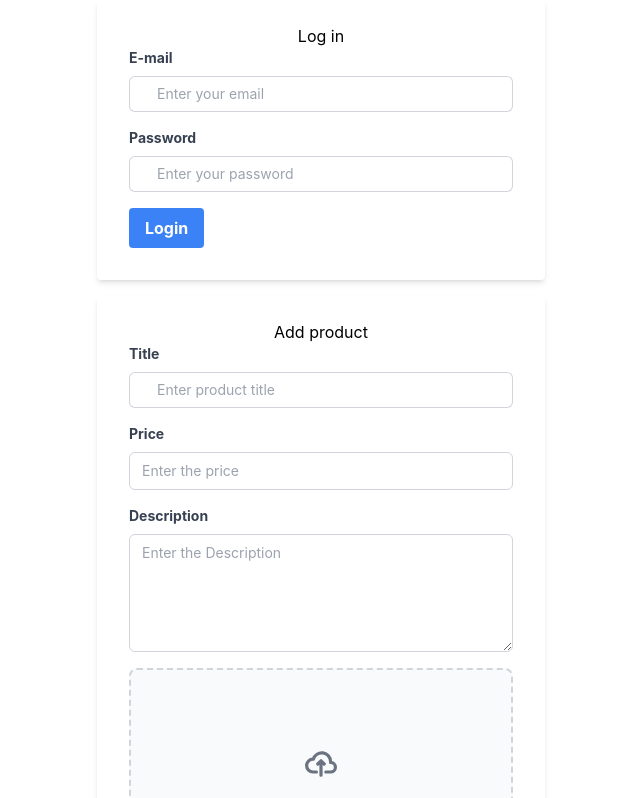
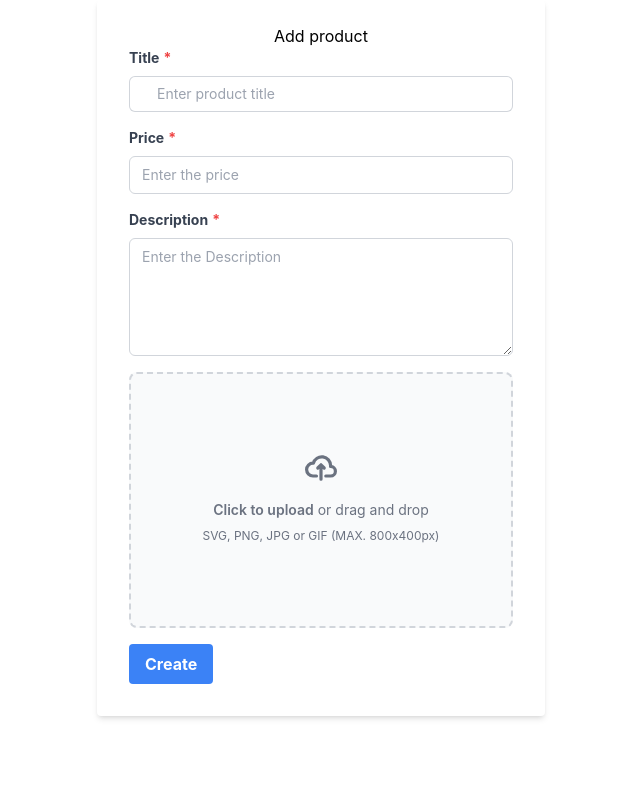
Before and after one commit to niraj-khatri-chhetri/PMS, a React (Create React App) app in the folder client/: page / in a window 1280 px wide. Shown: the top 798 px of the page, without its empty margins (319-959 px from the left). Built offline with nearby package versions, Linux system fonts and the light colour scheme; a web font is replaced by a local one.

Commit message:
formik validation

```diff
--- a/client/package.json
+++ b/client/package.json
@@ -16,6 +16,7 @@
     "react-scripts": "5.0.1",
     "redux": "^4.1.1",
     "redux-thunk": "^2.3.0",
+    "styled-components": "^6.1.8",
     "web-vitals": "^2.1.4",
     "yup": "^1.4.0"
   },
--- a/client/src/App.js
+++ b/client/src/App.js
@@ -9,7 +9,7 @@ function App() {
     <div className="App">
       {/* <Form /> */}
       {/* <SignupForm /> */}
-      <LoginForm />
+      {/* <LoginForm /> */}
 
       <ProductForm />
     </div>
--- a/client/src/components/Input/index.js
+++ b/client/src/components/Input/index.js
@@ -9,6 +9,8 @@ const index = ({
   values,
   placeholder,
   onChange,
+  errors = {},
+  isRequired = false,
 }) => {
   if (type === 'email') {
     return (
@@ -18,8 +20,8 @@ const index = ({
           className="block text-gray-700 text-sm font-bold mb-2 text-left"
         >
           {label}
+          {isRequired && <span className="text-red-500 ml-1">*</span>}
         </label>
-
         <input
           id={id}
           type="email"
@@ -28,9 +30,15 @@ const index = ({
           onChange={handleChange}
           value={values?.[`${name}`]}
           placeholder={placeholder}
-          className="block w-full rounded-md border-0 py-1.5 pl-7 pr-20 text-gray-900 ring-1 ring-inset ring-gray-300 placeholder:text-gray-400 focus:ring-2 focus:ring-inset focus:ring-indigo-600 sm:text-sm sm:leading-6 outline-none
-"
+          className={`block w-full rounded-md border-0 py-1.5 pl-7 pr-20 text-gray-900 ring-1 ring-inset ring-gray-300 placeholder:text-gray-400 focus:ring-2 focus:ring-inset focus:ring-indigo-600 sm:text-sm sm:leading-6 outline-none
+          `}
         />
+
+        {errors[`${name}`] && (
+          <p className="text-red-500 text-sm mt-1 text-left">
+            {errors[`${name}`]}
+          </p>
+        )}
       </div>
     );
   }
@@ -43,6 +51,7 @@ const index = ({
           className="block text-gray-700 text-sm font-bold mb-2 text-left"
         >
           {label}
+          {isRequired && <span className="text-red-500 ml-1">*</span>}
         </label>
 
         <input
@@ -53,8 +62,15 @@ const index = ({
           placeholder={placeholder}
           onChange={handleChange}
           value={values?.[`${name}`]}
-          className="block w-full rounded-md border-0 py-1.5 pl-7 pr-20 text-gray-900 ring-1 ring-inset ring-gray-300 placeholder:text-gray-400 focus:ring-2 focus:ring-inset focus:ring-indigo-600 sm:text-sm sm:leading-6 outline-none"
+          className={
+            'block w-full rounded-md border-0 py-1.5 pl-7 pr-20 text-gray-900 ring-1 ring-inset ring-gray-300 placeholder:text-gray-400 focus:ring-2 focus:ring-inset  focus:ring-indigo-500 sm:text-sm sm:leading-6 outline-none'
+          }
         />
+        {errors[`${name}`] && (
+          <p className="text-red-500 text-sm mt-1 text-left">
+            {errors[`${name}`]}
+          </p>
+        )}
       </div>
     );
   }
@@ -67,6 +83,7 @@ const index = ({
           className="block text-gray-700 text-sm font-bold mb-2 text-left"
         >
           {label}
+          {isRequired && <span className="text-red-500 ml-1">*</span>}
         </label>
 
         <input
@@ -77,8 +94,15 @@ const index = ({
           placeholder={placeholder}
           onChange={handleChange}
           value={values?.[`${name}`]}
-          className="block w-full rounded-md border-0 py-1.5 pl-7 pr-20 text-gray-900 ring-1 ring-inset ring-gray-300 placeholder:text-gray-400 focus:ring-2 focus:ring-inset focus:ring-indigo-600 sm:text-sm sm:leading-6 outline-none"
+          className={`block w-full rounded-md border-0 py-1.5 pl-7 pr-20 text-gray-900
+    ring-1 ring-inset ${errors?.[`${name}`] ? 'ring-red-400' : 'ring-gray-300'}
+    placeholder:text-gray-400 focus:ring-2 focus:ring-inset
+    focus:ring-indigo-500 sm:text-sm sm:leading-6 outline-none`}
         />
+
+        {errors[name] && (
+          <p className="text-red-500 text-sm mt-1 text-left">{errors[name]}</p>
+        )}
       </div>
     );
   }
@@ -90,6 +114,7 @@ const index = ({
           className="block text-gray-700 text-sm font-bold mb-2 text-left"
         >
           {label}
+          {isRequired && <span className="text-red-500 ml-1">*</span>}
         </label>
 
         <input
@@ -100,13 +125,20 @@ const index = ({
           placeholder={placeholder}
           onChange={handleChange}
           value={values?.[`${name}`]}
-          className="block w-full rounded-md border border-gray-300 py-2 px-3 text-gray-900 placeholder-gray-400 focus:outline-none focus:ring-2 focus:ring-indigo-500 focus:border-indigo-500 sm:text-sm"
+          className={`block w-full rounded-md border ${
+            !errors?.[`${name}`] ? 'border-gray-300' : 'border-red-400'
+          } py-2 px-3 text-gray-900 placeholder-gray-400 focus:outline-none focus:ring-1 focus:ring-indigo-500 focus:border-indigo-500 sm:text-sm`}
         />
+        {errors[`${name}`] && (
+          <p className="text-red-500 text-sm mt-1 text-left">
+            {errors[`${name}`]}
+          </p>
+        )}
       </div>
     );
   }
 
-  if (type === 'desc') {
+  if (type === 'textarea') {
     return (
       <div className="mb-4">
         <label
@@ -114,16 +146,28 @@ const index = ({
           className="block text-gray-700 text-sm font-bold mb-2 text-left"
         >
           {label}
+          {isRequired && <span className="text-red-500 ml-1">*</span>}
         </label>
+
         <textarea
-          type="desc"
           id={id}
           name={name}
+          value={values[`name`]}
           rows="5"
           cols="50"
           placeholder={placeholder}
-          className="block w-full rounded-md border border-gray-300 py-2 px-3 text-gray-900 placeholder-gray-400 focus:outline-none focus:ring-2 focus:ring-indigo-500 focus:border-indigo-500 sm:text-sm"
+          onChange={handleChange}
+          // className="block w-full rounded-md border border-gray-300 py-2 px-3 text-gray-900 placeholder-gray-400 focus:outline-none focus:ring-1 focus:ring-indigo-500 focus:border-indigo-500 sm:text-sm"
+          className={`block w-full rounded-md border ${
+            !errors?.[`${name}`] ? 'border-gray-300' : 'border-red-400'
+          } py-2 px-3 text-gray-900 placeholder-gray-400 focus:outline-none focus:ring-1 focus:ring-indigo-500 focus:border-indigo-500 sm:text-sm`}
         ></textarea>
+
+        {errors[`${name}`] && (
+          <p className="text-red-500 text-sm mt-1 text-left">
+            {errors[`${name}`]}
+          </p>
+        )}
       </div>
     );
   }
--- a/client/src/components/ProductForm.js
+++ b/client/src/components/ProductForm.js
@@ -1,40 +1,54 @@
 import React, { useState } from 'react';
 import { useFormik } from 'formik';
 import * as Yup from 'yup';
+import { useDispatch, useSelector } from 'react-redux';
+
+import { create } from '../store/store';
 
 import Input from './Input';
 import Button from './Button';
 
 const ProductForm = () => {
-  const {
-    handleSubmit,
-    handleChange,
-    values,
-    setFieldValue,
-    validationSchema,
-    errors,
-  } = useFormik({
+  const dispatch = useDispatch();
+  const { product, loading, error, message } = useSelector(
+    (state) => state.product
+  );
+  const formik = useFormik({
     initialValues: { title: '', price: '', description: '', file: null },
-    onSubmit: (values) => {
-      console.log('🚀 ~ productForm ~ values:', values);
+    onSubmit: (values, { resetForm }) => {
+      dispatch(
+        create({
+          ...values,
+          file: values.file.name,
+        })
+      );
+
+      if (!loading) resetForm();
     },
-    //  validationSchema: Yup.object({
-    //    email: Yup.string().email('Invalid email address').required('Required'),
-    //    password: Yup.string()
-    //      .min(8, 'Password must be at least 8 characters')
-    //      .required('Required'),
-    //  }),
+    validationSchema: Yup.object({
+      title: Yup.string().required().label('Title'),
+      price: Yup.number()
+        .min(1, 'Price cannot be less than 1')
+        .required()
+        .label('Price'),
+
+      description: Yup.string()
+        .required()
+        .min(3, 'Should be at least three characters')
+        .label('Description'),
+      file: Yup.string().required().label('File'),
+    }),
   });
 
+  const { handleSubmit, handleChange, values, setFieldValue, errors } = formik;
+  console.log('🚀 ~ ProductForm ~ errors:', errors);
   const handleFileChange = (event) => {
-    console.log('🚀 ~ handleFileChange ~ event:', event);
     setFieldValue('file', event.currentTarget.files[0]);
   };
 
   return (
     <div className="max-w-md mx-auto bg-white shadow-md rounded px-8 pt-6 pb-8 mb-4 mt-auto">
       <h1>Add product</h1>
-
       <form onSubmit={handleSubmit}>
         <Input
           id="title"
@@ -44,6 +58,8 @@ const ProductForm = () => {
           values={values}
           handleChange={handleChange}
           placeholder="Enter product title"
+          errors={errors}
+          isRequired={true}
         />
 
         <Input
@@ -54,20 +70,24 @@ const ProductForm = () => {
           values={values}
           handleChange={handleChange}
           placeholder="Enter the price"
+          errors={errors}
+          isRequired={true}
         />
         <Input
           id="description"
           name="description"
-          type="desc"
+          type="textarea"
           label="Description"
           values={values}
           handleChange={handleChange}
           placeholder="Enter the Description"
+          errors={errors}
+          isRequired={true}
         />
 
         {/* <input id='file' type="file" name="file" onChange={handleFileChange} /> */}
         <Input id="file" type="file" name="file" onChange={handleFileChange} />
-        <Button text="Create" />
+        <Button text="Create" loading={loading} />
       </form>
     </div>
   );
--- /dev/null
+++ b/client/src/store/Product/actions.js
@@ -0,0 +1,19 @@
+import { createAsyncThunk } from '@reduxjs/toolkit';
+import axios from 'axios';
+
+export const create = createAsyncThunk(
+  'product/create',
+  async (data, { rejectWithValue }) => {
+    console.log('🚀 ~ data:', data);
+    try {
+      const response = await axios.post(
+        'http://localhost:5000/admin/add-product',
+        data
+      );
+
+      return response.data;
+    } catch (error) {
+      return rejectWithValue(error.response.data.message);
+    }
+  }
+);
--- /dev/null
+++ b/client/src/store/Product/productSlice.js
@@ -0,0 +1,32 @@
+import { createSlice, createAsyncThunk } from '@reduxjs/toolkit';
+import axios from 'axios';
+import { create } from './actions';
+
+const initialState = {
+  loading: false,
+  product: {},
+  message: null,
+  error: null,
+};
+
+const productSlice = createSlice({
+  name: 'product',
+  initialState,
+  extraReducers: (builder) => {
+    builder
+      .addCase(create.pending, (state) => {
+        state.loading = true;
+      })
+      .addCase(create.fulfilled, (state, action) => {
+        state.loading = false;
+        state.product = action.payload.product;
+        state.message = action.payload.message;
+      })
+      .addCase(create.rejected, (state, action) => {
+        state.loading = false;
+        state.error = action.payload.error;
+      });
+  },
+});
+
+export default productSlice.reducer;
--- a/client/src/store/store.js
+++ b/client/src/store/store.js
@@ -1,14 +1,17 @@
 import { configureStore } from '@reduxjs/toolkit';
 
 import signupReducer from './Signup/signupSlice';
+import productReducer from './Product/productSlice';
 
 import { signup, login } from './Signup/actions';
+import { create } from './Product/actions';
 
 const store = configureStore({
   reducer: {
     auth: signupReducer,
+    product: productReducer,
   },
 });
 
-export { signup, login };
+export { signup, login, create };
 export default store;
```
Also changed, not shown: 1 other file (tests, documents, lock files or other folders).
